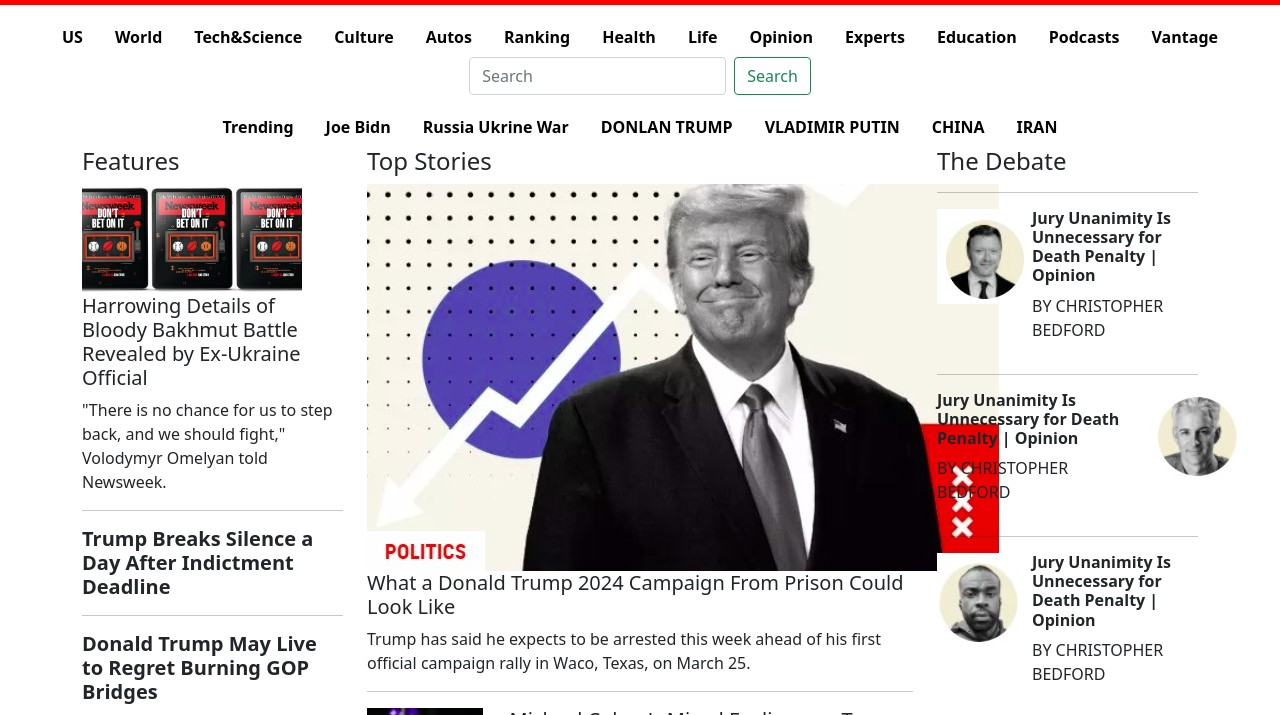
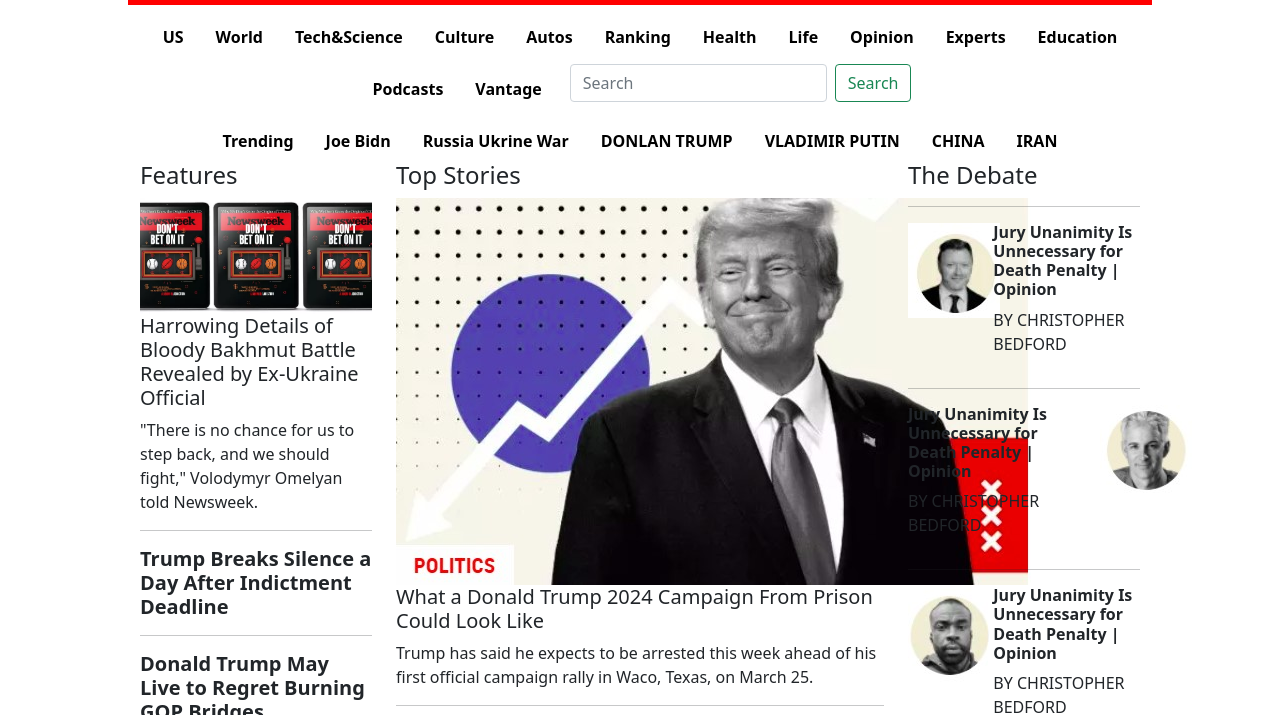
Before and after one commit to Ahsan-Amin/NewsWeekClone, a plain HTML site: page index.html in a window 1280 px wide. Shown: the part 111-826 px from the top of the page. Drawn offline with nearby package versions, Linux system fonts and the light colour scheme.

Commit message:
Update home.css
Signed-off-by: Ahsan Amin <97384975+Ahsan-Amin@users.noreply.github.com>

```diff
--- a/css/home.css
+++ b/css/home.css
@@ -1,3 +1,7 @@
+body{
+    padding-left: 10%;
+    padding-right: 10%;
+}
 a {
     text-decoration: none;
     font-weight: bold;
@@ -58,3 +62,6 @@
 .inner-show-header img{
    width: 100%;
 }
+.InTheMagzine-inner img  , .inner-features img{
+    width: 100%;
+}
```
